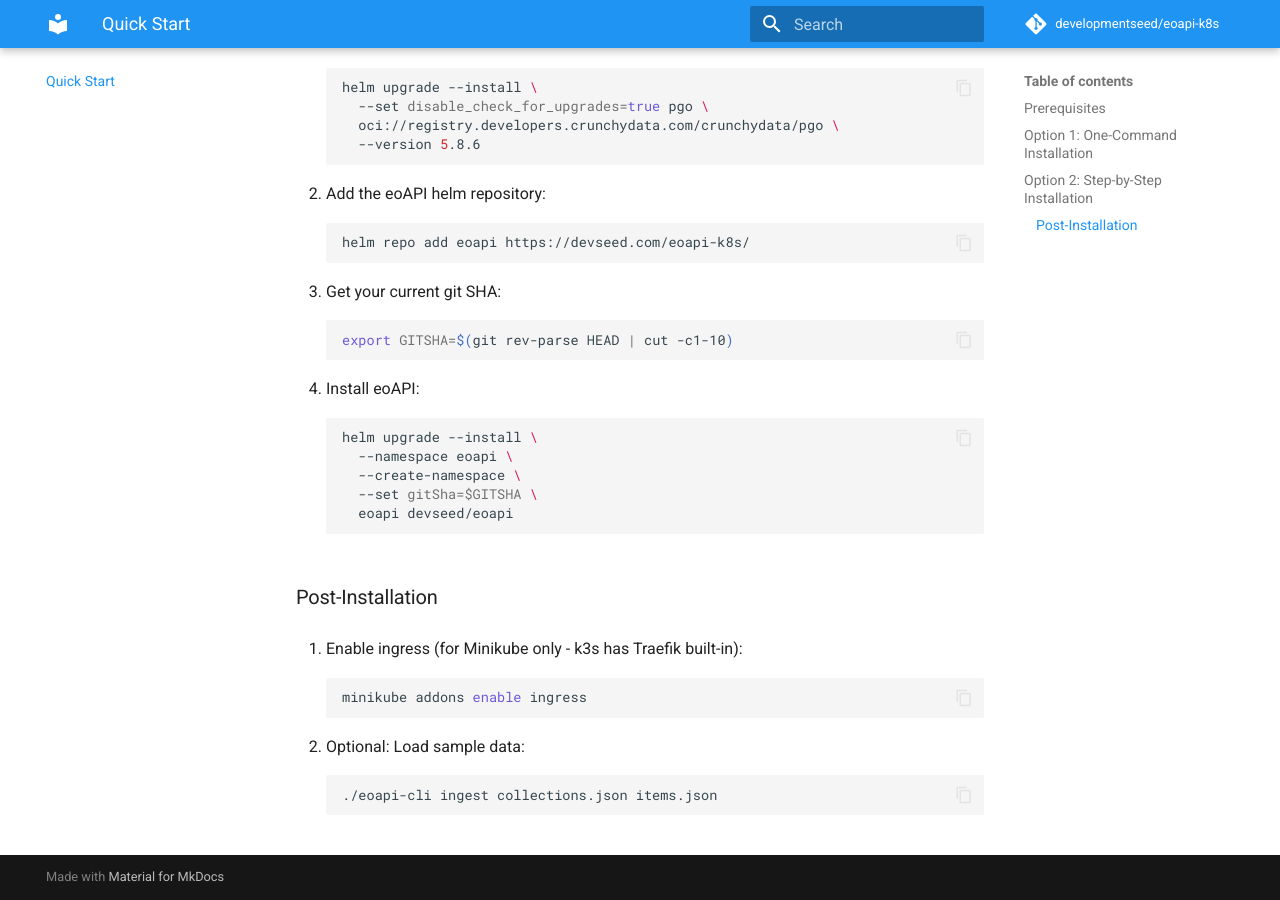
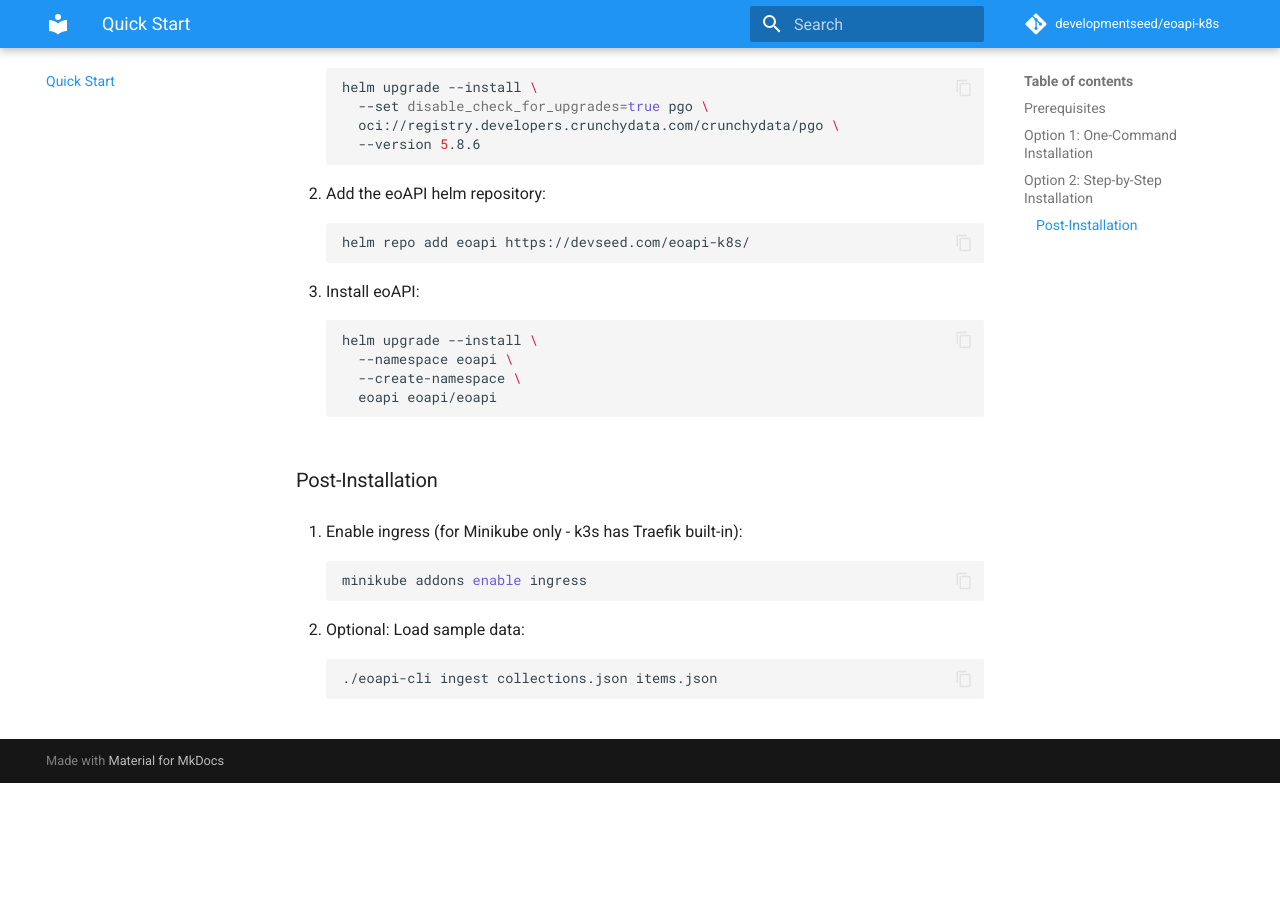
Before and after one commit to developmentseed/eoapi-k8s, an MkDocs documentation site: the page built from docs/quick-start.md, in a window 1280 px wide and 900 px high, scrolled down 1178 px. Built offline with MkDocs 1.6.1 and Material for MkDocs 9.7.7, drawn with Linux system fonts in a browser that asks for light colours; comment, search, counter and statistics services are not loaded; after the commit the page ends 1961 px from its top, so only the background shows below that.

````diff
--- a/docs/quick-start.md
+++ b/docs/quick-start.md
@@ -63,18 +63,12 @@ helm upgrade --install \
 helm repo add eoapi https://devseed.com/eoapi-k8s/
 ```
 
-3. Get your current git SHA:
-```bash
-export GITSHA=$(git rev-parse HEAD | cut -c1-10)
-```
-
-4. Install eoAPI:
+3. Install eoAPI:
 ```bash
 helm upgrade --install \
   --namespace eoapi \
   --create-namespace \
-  --set gitSha=$GITSHA \
-  eoapi devseed/eoapi
+  eoapi eoapi/eoapi
 ```
 
 ### Post-Installation
````
Also changed, not shown: AGENTS.md (+6 -7 lines), charts/eoapi/README.md (+8 -0 lines), docs/argocd.md (+2 -2 lines), docs/configuration.md (+3 -4 lines), docs/helm-install.md (+3 -7 lines), 13 other files.
